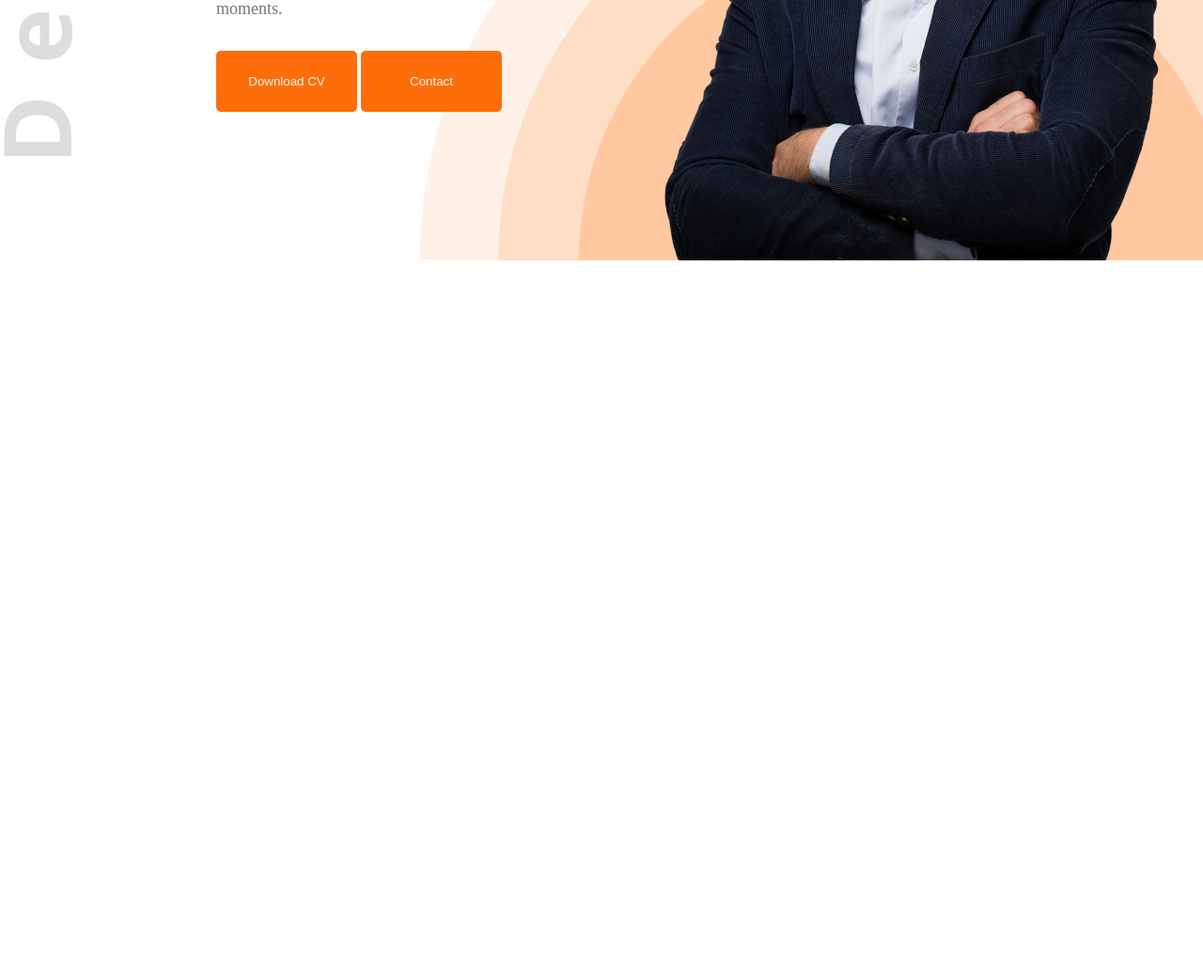
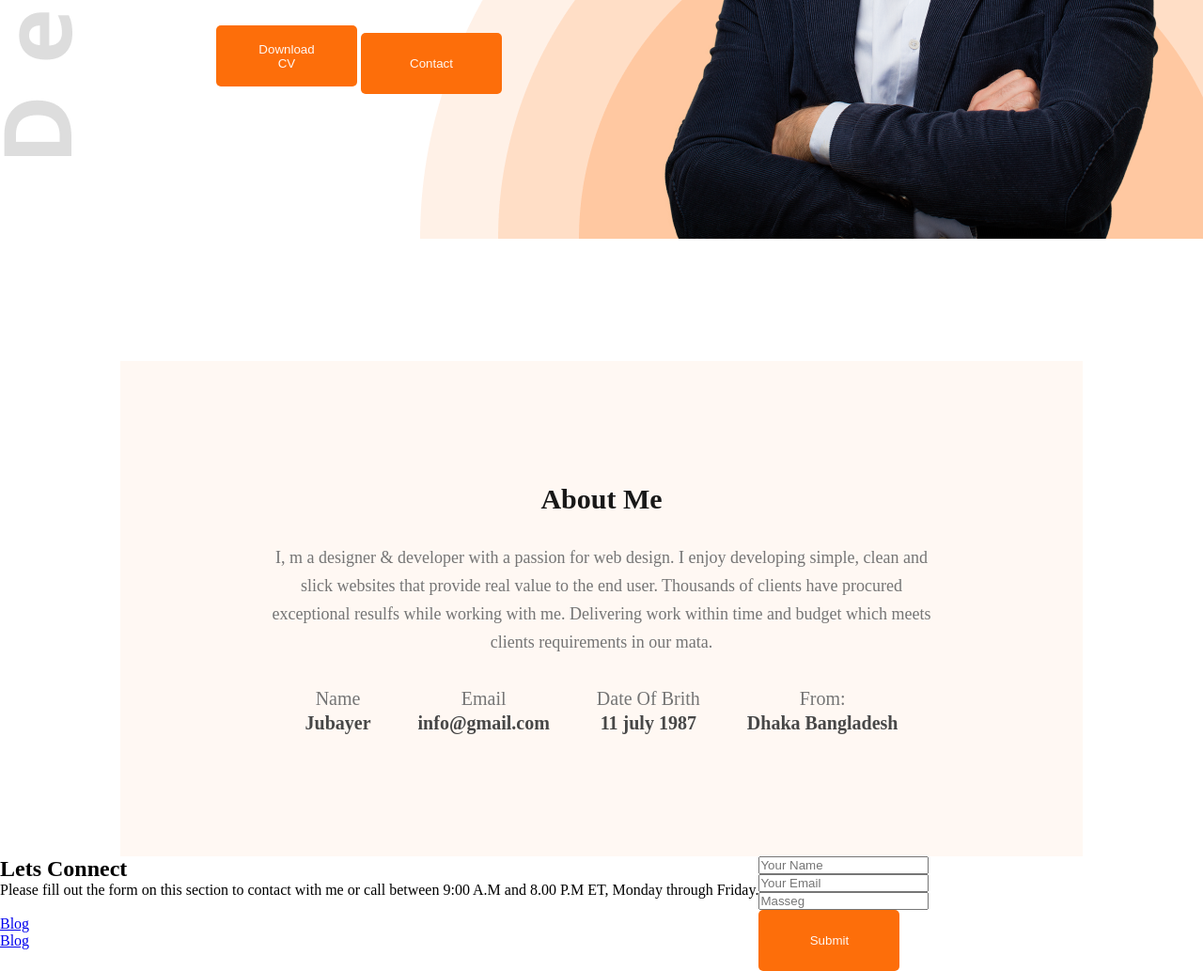
Before and after one commit to MJRM6576/jubayer, a plain HTML site: page index.html in a window 1280 px wide. Shown: the part 597-1630 px from the top of the page at 94% size. Before the commit the page ends 874 px from the top, so only its background shows below. Drawn offline with Linux system fonts and the light colour scheme.

Commit message:
about design done

```diff
--- a/index.html
+++ b/index.html
@@ -38,5 +38,62 @@
             </div>
         </section>
     </header>
+ <!-- ============ About design ============== -->
+  <section id="about">
+    <div class="about-cont">
+        <div class="about-section">
+            <h3>About Me</h3>
+            <p>I, m a designer & developer with a passion for web design. I enjoy developing simple, clean and slick websites that provide real value to the end user. Thousands of clients have procured exceptional resulfs while working with me. Delivering work within time and budget which meets clients requirements in our mata.</p>
+        </div>
+        <div class="about-info">
+            <div class="info-card">
+            <p>Name</p>
+            <h4>Jubayer</h4>
+            </div>
+            <div class="info-card">
+            <p>Email</p>
+            <h4>info@gmail.com</h4>
+            </div>
+            <div class="info-card">
+            <p>Date Of Brith</p>
+            <h4>11 july 1987</h4>
+            </div>
+            <div class="info-card">
+            <p>From:</p>
+            <h4>Dhaka Bangladesh</h4>
+            </div>
+        </div>
+    </div>
+  </section>
+  <section class="skill"></section>
+  <section class="resume"></section>
+
+  <footer class="footer-area">
+    <div class="">
+        <h2>Lets Connect</h2>
+        <p>Please fill out the form on this section to contact with me or call between 9:00 A.M and 8.00 P.M ET, Monday through Friday.</p>
+
+        <ul class="social-icon">
+            <li><a href=""></a></li>
+            <li><a href="#">Blog</a></li>
+            <li><a href="#">Blog</a></li>
+
+        </ul>
+    </div>
+    <form action="">
+        <div>
+            <input type="text" name="" id="" placeholder="Your Name">
+        </div>
+        <div>
+            <input type="email" name="" id="" placeholder="Your Email">
+        </div>
+        <div>
+            <input type="text" name="" placeholder="Masseg" id="">
+        </div>
+        <button class="btn" type="submit">Submit</button>
+
+    </form>
+  </footer>
+
 </body>
 </html>
--- a/style/portfolio.css
+++ b/style/portfolio.css
@@ -7,18 +7,19 @@
 .btn{
     width: 150px;
     height: 65px;
+    padding: 18px 35px;
     background-color: #FD6E0A;
     color: #FFF8F3;
     border: none;
     border-radius: 5px;
     cursor: pointer;
 }
-.container{
+/* .container{
     width: 80%;
     max-width: 1280px;
     margin: 0 auto;
     border: 1px solid black;
-}
+} */
 .font-open-sans {
   font-family: "Open Sans", sans-serif;
   font-optical-sizing: auto;
@@ -45,7 +46,6 @@ header .nav-bar{
 .nav-bar .menu{
     display: flex;
     gap: 51px;
-    padding: 18px 35px;
     list-style: none;
     align-items: center;
 
@@ -93,3 +93,46 @@ header .nav-bar{
     max-width: 584px;
     vertical-align: middle;
 }
+
+/* ========== Avout design ============ */
+#about{
+    padding-top: 130px;
+}
+#about .about-cont{
+    width: 80%;
+    max-width: 1280px;
+    margin: 0 auto;
+    text-align: center;
+    background-color: #FFF8F3;
+    padding: 130px 156px;
+}.about-section h3 {
+    font-size: 30px;
+    font-weight: bold;
+    color: #181818;
+    margin-bottom: 30px;
+}
+.about-section p {
+    font-size: 18px;
+    color: #757575;
+    margin-bottom: 30px;
+    line-height: 30px;
+}
+.about-cont .about-info{
+    display: flex;
+    gap: 50px ;
+    justify-content: center;
+}
+.about-info .info-card p{
+    font-size: 20px;
+    color: #757575;
+    line-height: 30px;
+}
+.about-info .info-card h4{
+    font-size: 20px;
+    font-weight: bold;
+    color: #474747;
+}
+ /* ========== Footer design ============ */
+ .footer-area{
+    display: flex;
+ }
```
